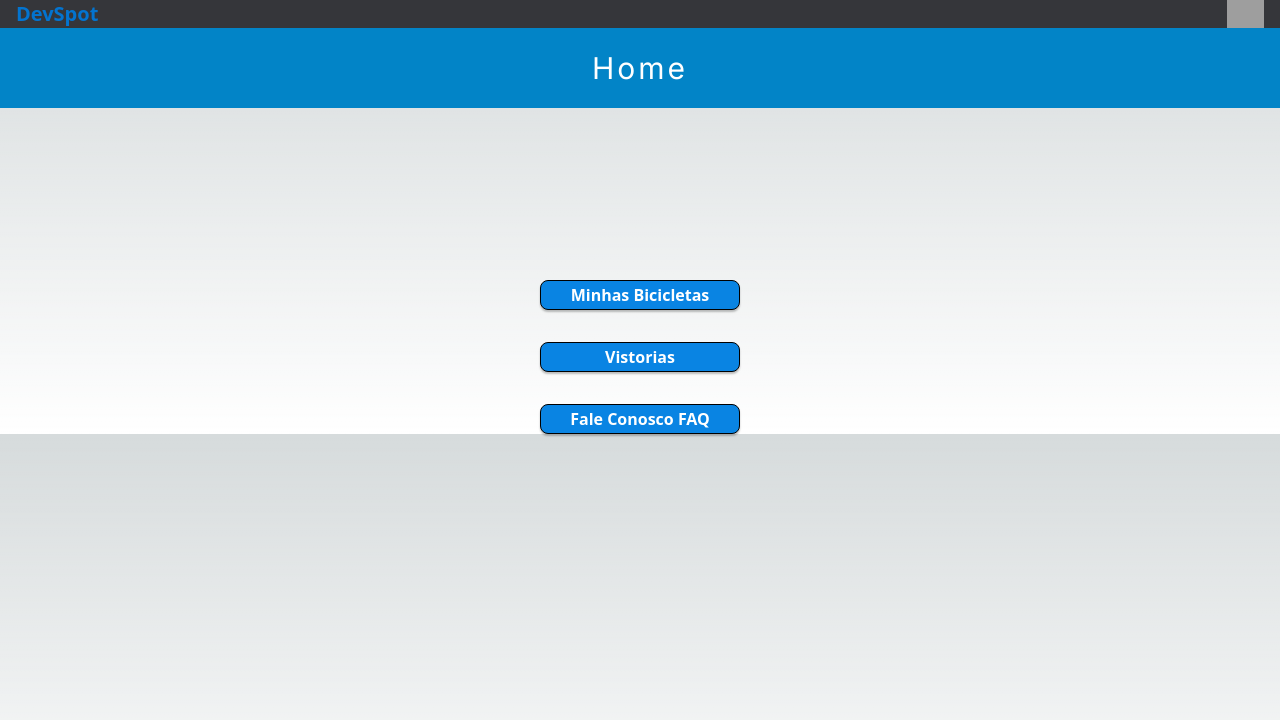
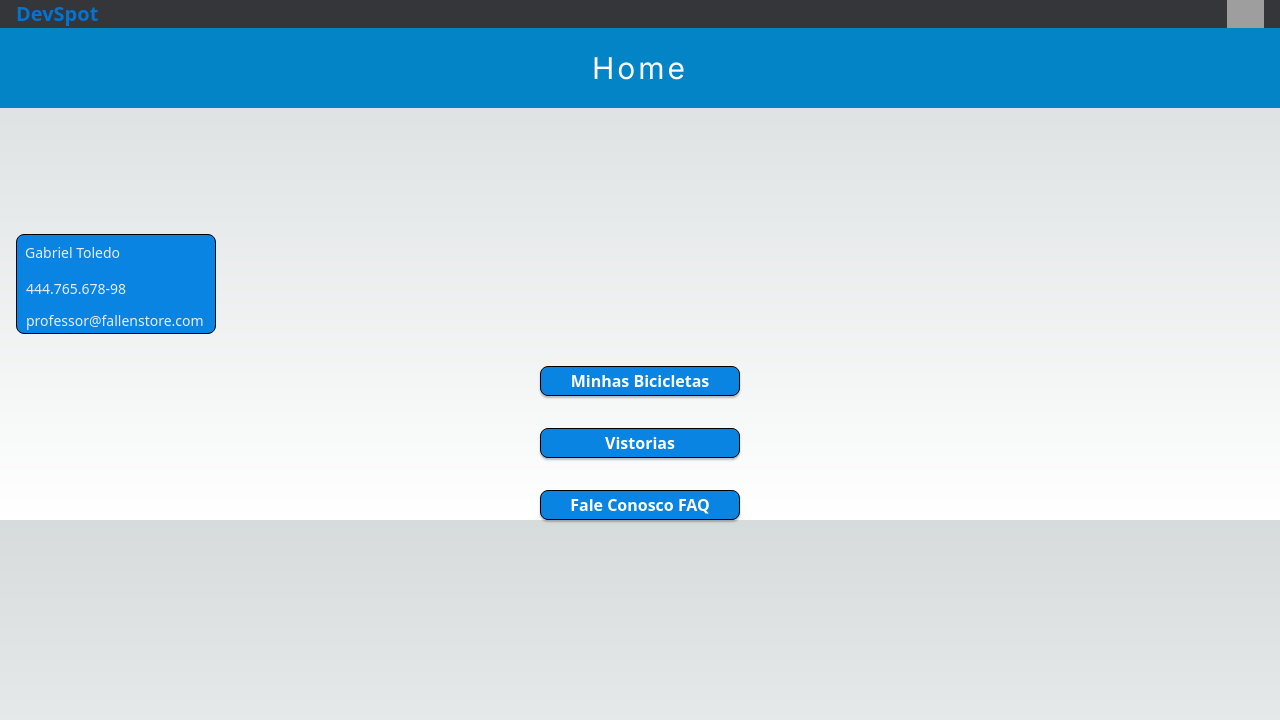
Before and after one commit to kelving0mes/devspot-app, a Next.js app: page / in a window 1280 px wide. Shown: the top 720 px of the page. Built offline with nearby package versions, Linux system fonts and the light colour scheme; grey boxes are pictures that could not be loaded.

Commit message:
Client Info Card done

```diff
--- /dev/null
+++ b/src/app/components/UserCard.js
@@ -0,0 +1,23 @@
+import React from 'react';
+
+const UserInfoCard = ({ name, cpf, email }) => {
+  return (
+    <div className="flex flex-col w-full" id="NewRootRoot">
+      <div className="border-solid bg-[#0984e3] flex flex-col gap-4 h-[100px] shrink-0 items-start pt-2 pb-3 px-2 border-black border rounded-lg" style={{ width: '200px' }}>
+        <div className="text-sm font-['Noto_Sans'] tracking-[1.5] text-[#e9edf6]">
+          {name}
+        </div>
+        <div className="self-stretch relative flex flex-col justify-end pt-8 items-start ml-px mr-1">
+          <div className="text-sm font-['Noto_Sans'] tracking-[1.5] text-[#e9edf6] absolute top-0 left-0 h-10 w-3/5">
+            {cpf}
+          </div>
+          <div className="text-sm font-['Noto_Sans'] tracking-[1.5] text-[#e9edf6] relative">
+            {email}
+          </div>
+        </div>
+      </div>
+    </div>
+  );
+};
+
+export default UserInfoCard;
--- a/src/app/page.js
+++ b/src/app/page.js
@@ -1,3 +1,4 @@
+import UserInfoCard from "./components/UserCard";
 import Button1 from "./components/button";
 import Header from "./components/header/Header";
 
@@ -5,11 +6,18 @@ export default function Home() {
   return (
     <>
       <Header text="Home" />
-      <div style={{ marginTop: '140px' }}> {/* Adicionando margem ao redor dos botões */}
-        <Button1 width="120px" height="40px" texto="Minhas Bicicletas" />
-        <Button1 width="150px" height="50px" texto="Vistorias" />
-        <Button1 width="100px" height="30px" texto="Fale Conosco FAQ" />
+      <div className="flex mt-9">
+        <div style={{ marginTop: '90px' }} className="ml-4">
+          <UserInfoCard
+            name="Gabriel Toledo"
+            cpf="444.765.678-98"
+            email="professor@fallenstore.com"
+          />
+        </div>
       </div>
+      <Button1 width="120px" height="40px" texto="Minhas Bicicletas" />
+      <Button1 width="150px" height="50px" texto="Vistorias" />
+      <Button1 width="100px" height="30px" texto="Fale Conosco FAQ" />
     </>
   )
 }
```
